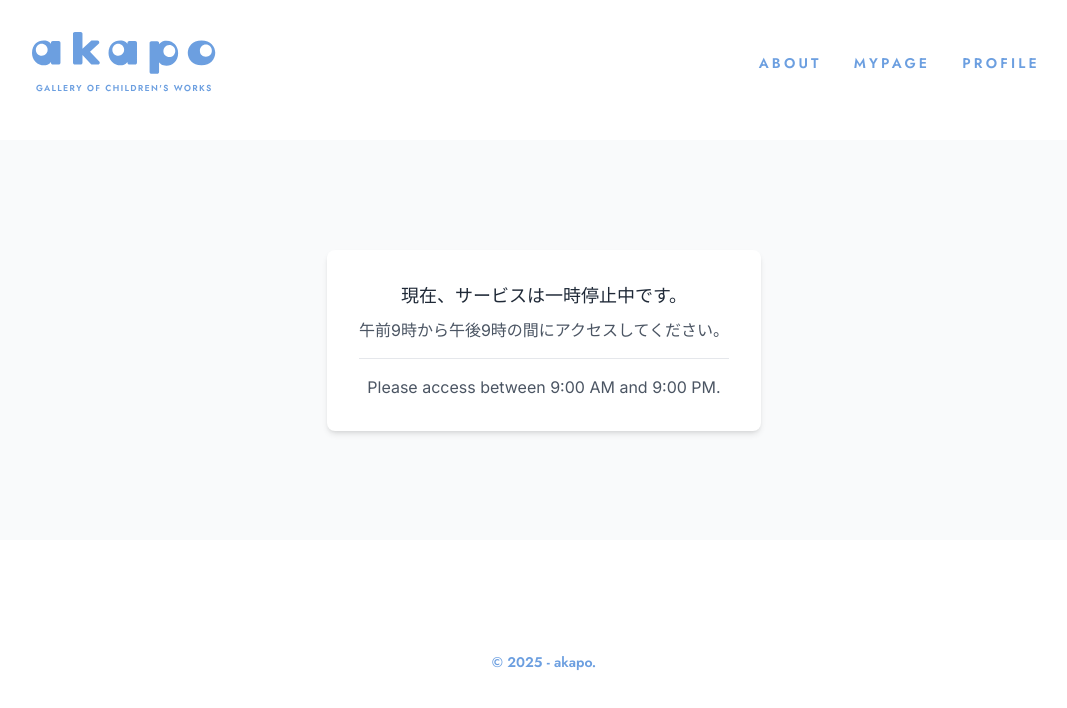
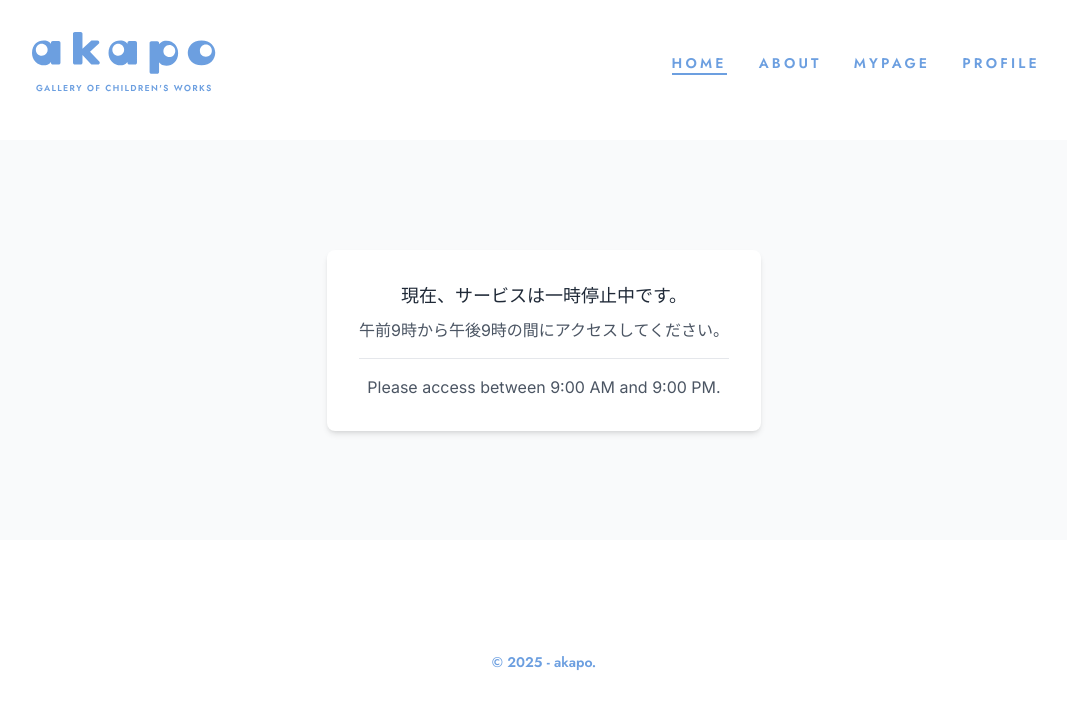
Before and after one commit to yko-git/akapo-app, a Next.js app in the folder front/: page / in a window 1280 px wide. Shown: the top 708 px of the page, without its empty margins (96-1163 px from the left). Built offline with nearby package versions, Linux system fonts and the light colour scheme; no server answers; sample sign-in values are in the browser's storage.

Commit message:
HOMEナビを追加（develop）

```diff
--- a/front/components/shared/nav/index.tsx
+++ b/front/components/shared/nav/index.tsx
@@ -12,6 +12,10 @@ export interface Nav {
 export const Nav = () => {
   const isLoggedIn = useContext(LoginContext);
   const navs = [
+    {
+      name: "HOME",
+      link: "/",
+    },
     {
       name: "ABOUT",
       link: "/about",
```
